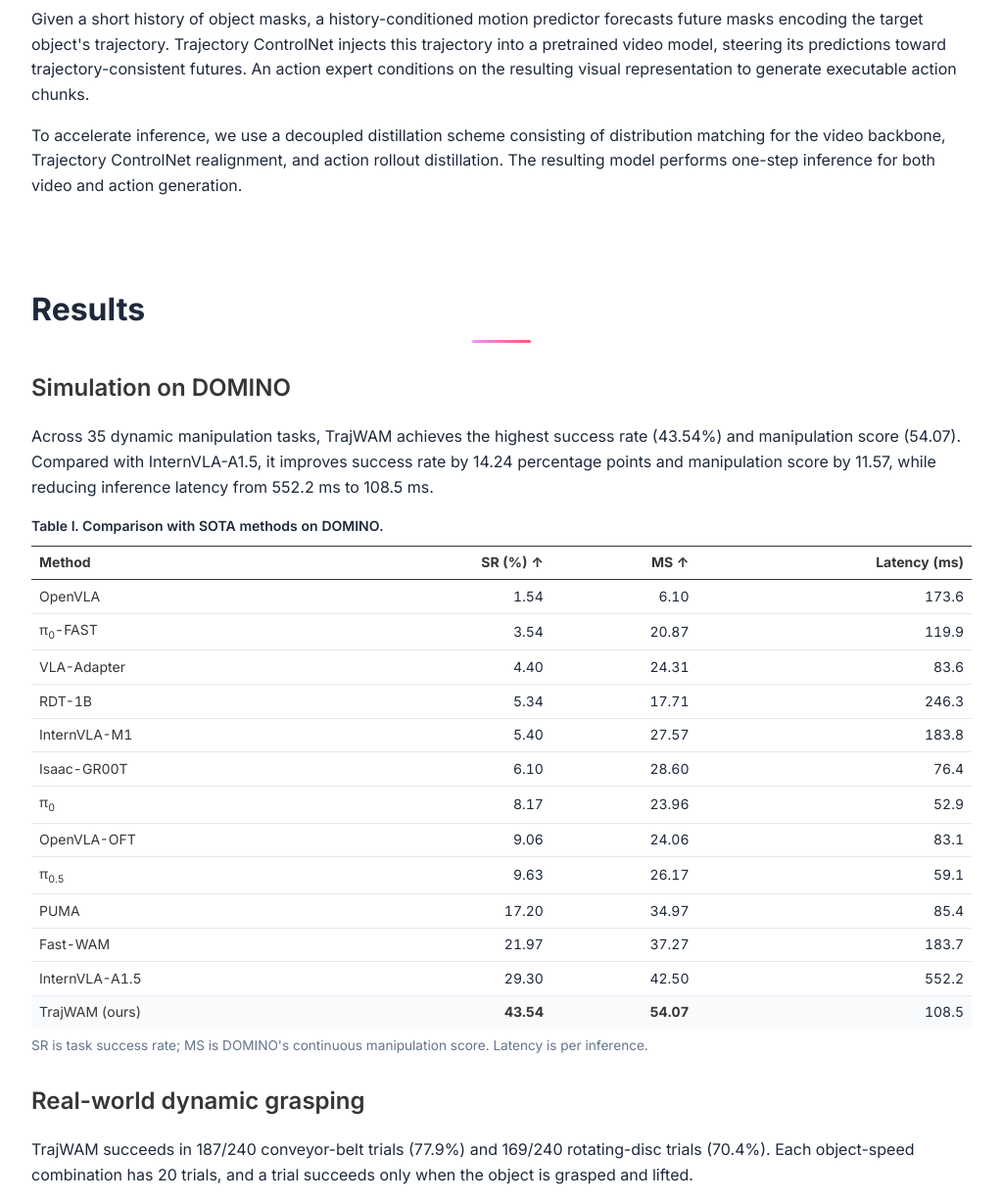
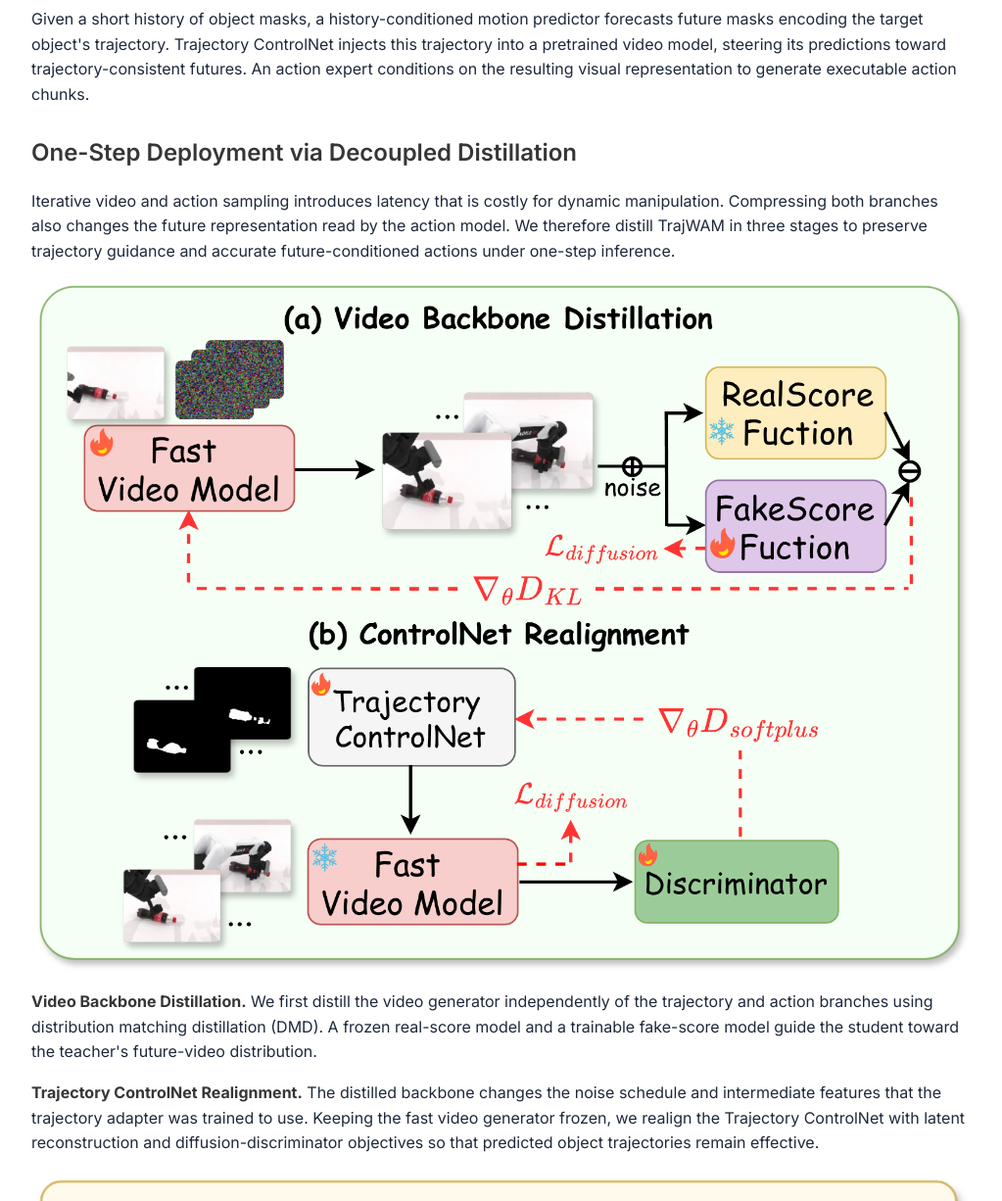
Before and after one commit to KevinGeng3/TrajWAM, a plain HTML site: page index.html in a window 1280 px wide. Shown: the part 3300-4526 px from the top of the page at 98% size, without its empty margins (128-1151 px from the left). Drawn offline with Linux system fonts and the light colour scheme.

Commit message:
Expand method section with decoupled distillation figures

```diff
--- a/index.html
+++ b/index.html
@@ -113,7 +113,13 @@
               <h2 class="title is-3">Method</h2>
               <p><img src="static/images/fig2-method-overview.png" alt="TrajWAM training and inference pipelines" class="paper-figure" width="3200" height="1222" loading="lazy"></p>
               <p>Given a short history of object masks, a history-conditioned motion predictor forecasts future masks encoding the target object's trajectory. Trajectory ControlNet injects this trajectory into a pretrained video model, steering its predictions toward trajectory-consistent futures. An action expert conditions on the resulting visual representation to generate executable action chunks.</p>
-              <p>To accelerate inference, we use a decoupled distillation scheme consisting of distribution matching for the video backbone, Trajectory ControlNet realignment, and action rollout distillation. The resulting model performs one-step inference for both video and action generation.</p>
+              <h3 class="title is-4">One-Step Deployment via Decoupled Distillation</h3>
+              <p>Iterative video and action sampling introduces latency that is costly for dynamic manipulation. Compressing both branches also changes the future representation read by the action model. We therefore distill TrajWAM in three stages to preserve trajectory guidance and accurate future-conditioned actions under one-step inference.</p>
+              <p><img src="static/images/fig3-video-distillation.png" alt="Video backbone distribution matching distillation and Trajectory ControlNet realignment" class="paper-figure" width="3200" height="2363" loading="lazy"></p>
+              <p><strong>Video Backbone Distillation.</strong> We first distill the video generator independently of the trajectory and action branches using distribution matching distillation (DMD). A frozen real-score model and a trainable fake-score model guide the student toward the teacher's future-video distribution.</p>
+              <p><strong>Trajectory ControlNet Realignment.</strong> The distilled backbone changes the noise schedule and intermediate features that the trajectory adapter was trained to use. Keeping the fast video generator frozen, we realign the Trajectory ControlNet with latent reconstruction and diffusion-discriminator objectives so that predicted object trajectories remain effective.</p>
+              <p><img src="static/images/fig4-action-rollout-distillation.png" alt="Action rollout distillation from a 10-step video and action teacher to a one-step student with shared inputs and initial noises" class="paper-figure" width="3200" height="1441" loading="lazy"></p>
+              <p><strong>Action Rollout Distillation.</strong> With the one-step video generator and trajectory adapter fixed, we train the fast action branch to match the complete action chunk produced by the multi-step teacher. Both models receive the same observations, language, trajectory conditions, and initial video and action noises, allowing the student to adapt to its compressed future representation while retaining the teacher's action predictions.</p>
             </div>
           </div>
         </div>
```
Also changed, not shown: static/images/fig3-video-distillation.png (added), static/images/fig4-action-rollout-distillation.png (added), 1 other file.
